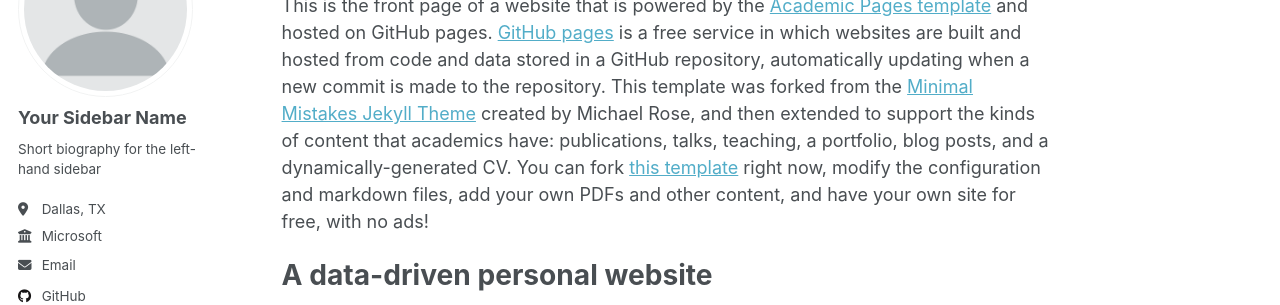
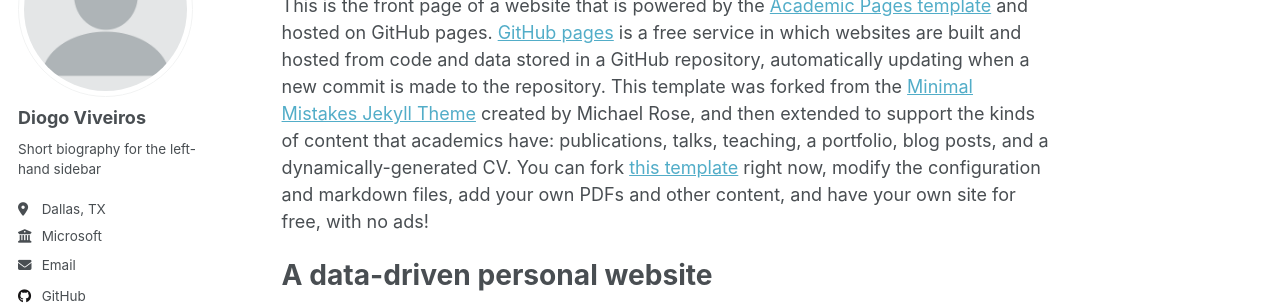
Before and after one commit to diogoviveiros/diogoviveiros.github.io, a Jekyll site: the page built from _pages/about.md, in a window 1280 px wide. Shown: the part 177-482 px from the top of the page. Built offline with Jekyll 4.4.1, drawn with Linux system fonts in a browser that asks for light colours.

Commit message:
Update _config.yml

```diff
--- a/_config.yml
+++ b/_config.yml
@@ -23,7 +23,7 @@ repository               : "diogoviveiros/diogoviveiros.github.io"
 author:
   # Biographic information
   avatar           : "profile.png"
-  name             : "Your Sidebar Name"
+  name             : "Diogo Viveiros"
   pronouns         : # example: "she/her"
   bio              : "Short biography for the left-hand sidebar"
   location         : "Dallas, TX"
```
